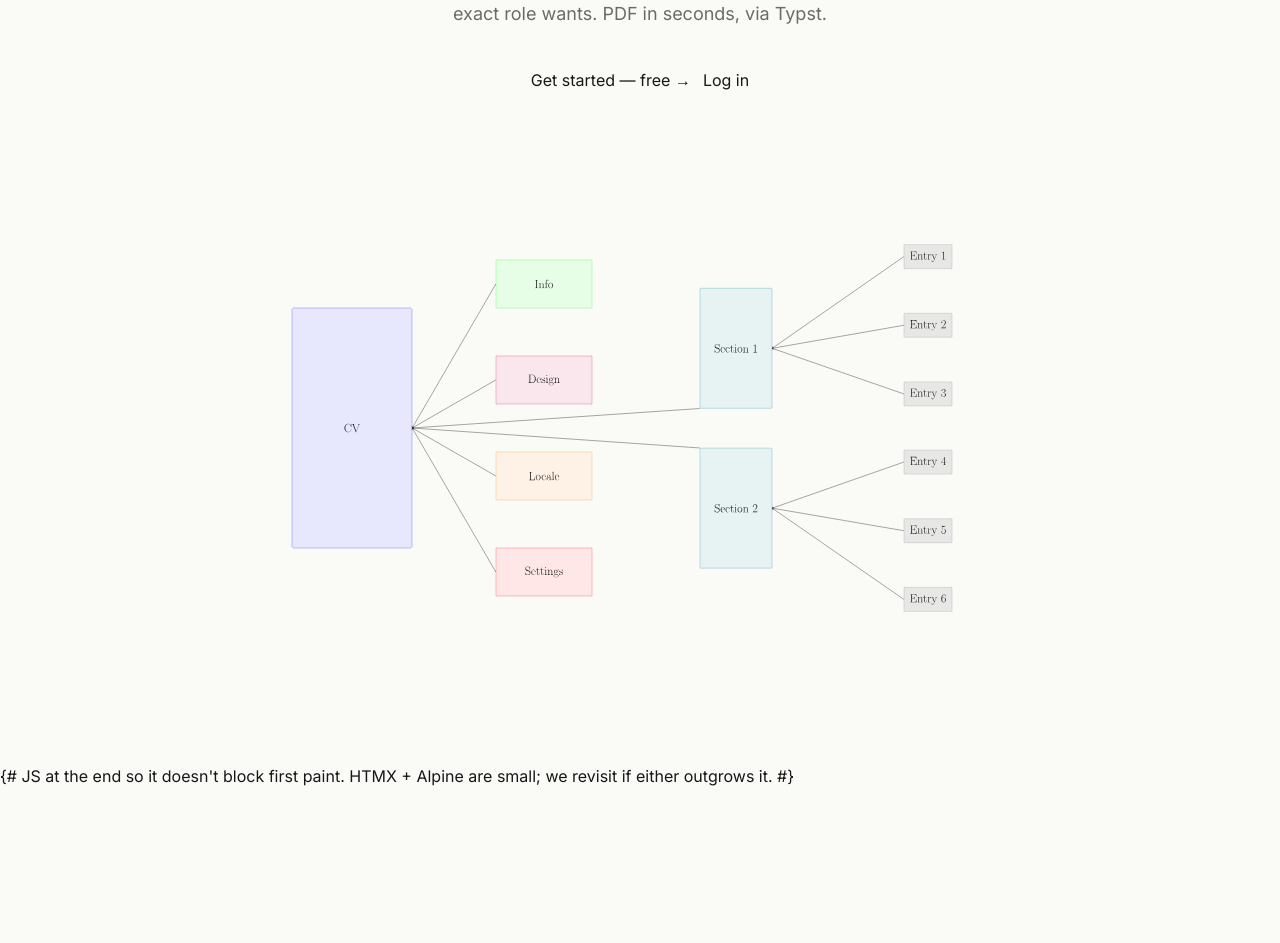
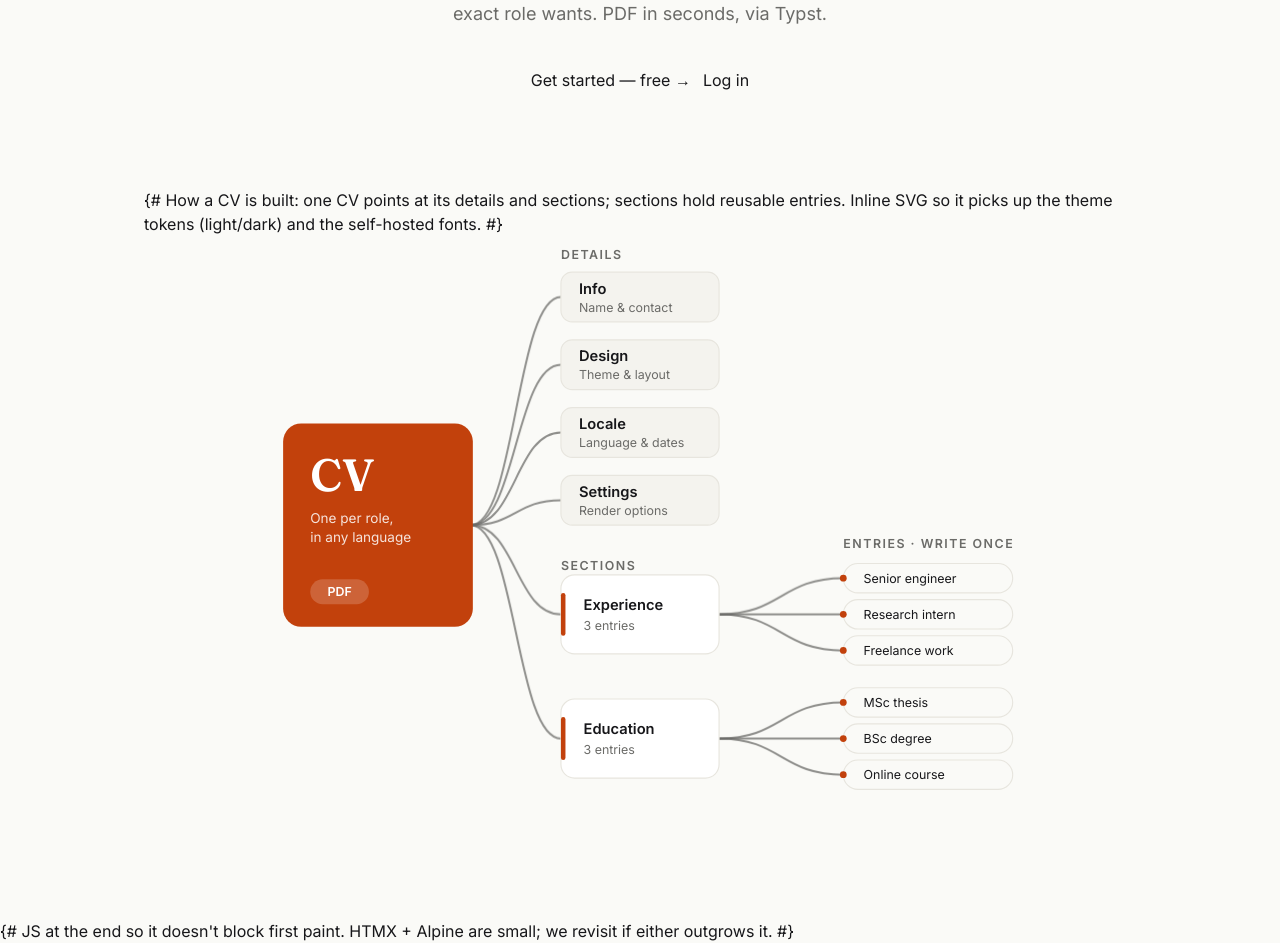
Before and after one commit to NatanSisoev/CVMaker, a Django app: template templates/homepage.html in a window 1280 px wide. Shown: the part 404-1347 px from the top of the page. Before the commit the page ends 1190 px from the top, so only its background shows below. Run offline with Django 5.2, Linux system fonts and the light colour scheme; the template is opened without the code that fills it, so the values that code supplies are empty; style sheets or scripts are compiled from the project's sources.

Commit message:
Modern homepage diagram: theme-aware inline SVG replaces the LaTeX image
Co-Authored-By: Claude Sonnet 5.5 <noreply@anthropic.com>

```diff
--- a/templates/homepage.html
+++ b/templates/homepage.html
@@ -34,8 +34,6 @@
     </div>
   </section>
   <section class="mx-auto max-w-5xl px-4 pb-24">
-    <img src="{% static 'img/explainer.svg' %}"
-         alt=""
-         class="mx-auto max-h-[60vh] w-full opacity-90">
+    {% include 'includes/explainer.html' %}
   </section>
 {% endblock %}
--- /dev/null
+++ b/templates/includes/explainer.html
@@ -0,0 +1,90 @@
+{# How a CV is built: one CV points at its details and sections; sections hold reusable entries.
+   Inline SVG so it picks up the theme tokens (light/dark) and the self-hosted fonts. #}
+<svg viewBox="0 0 680 520" role="img" aria-labelledby="explainer-title explainer-desc"
+     class="mx-auto h-auto w-full max-w-3xl" style="font-family: Inter, ui-sans-serif, system-ui, sans-serif">
+  <title id="explainer-title">How a CV is assembled</title>
+  <desc id="explainer-desc">
+    A CV combines personal details, a design, a locale and render settings with an ordered list of sections.
+    Each section holds entries that you write once and reuse across CVs.
+  </desc>
+  <style>
+    .ex-line { fill: none; stroke: var(--text-muted); stroke-opacity: .75; stroke-width: 1.75; stroke-linecap: round;
+               animation: ex-fade .9s ease-out .1s both; }
+    @keyframes ex-fade { from { opacity: 0; } to { opacity: 1; } }
+    @media (prefers-reduced-motion: reduce) { .ex-line { animation: none; } }
+    .ex-label { fill: var(--text-muted); font-size: 11px; font-weight: 600; letter-spacing: .12em; }
+    .ex-title { fill: var(--text); font-size: 13px; font-weight: 600; }
+    .ex-sub   { fill: var(--text-muted); font-size: 11px; }
+    .ex-card  { fill: var(--surface); stroke: var(--border); stroke-width: 1; }
+    .ex-pill  { fill: var(--surface-2); stroke: var(--border); stroke-width: 1; }
+    .ex-chip  { fill: none; stroke: var(--border); stroke-width: 1; }
+    .ex-dot   { fill: var(--accent); }
+  </style>
+
+  {# --- connectors (drawn first so boxes sit on top) --- #}
+  <g>
+    {# CV -> details #}
+    <path class="ex-line" d="M190 256 C230 256 230 54 270 54"/>
+    <path class="ex-line" d="M190 256 C230 256 230 114 270 114"/>
+    <path class="ex-line" d="M190 256 C230 256 230 174 270 174"/>
+    <path class="ex-line" d="M190 256 C230 256 230 234 270 234"/>
+    {# CV -> sections #}
+    <path class="ex-line" d="M190 256 C230 256 230 335 270 335"/>
+    <path class="ex-line" d="M190 256 C230 256 230 445 270 445"/>
+    {# Experience -> entries #}
+    <path class="ex-line" d="M410 335 C465 335 465 303 520 303"/>
+    <path class="ex-line" d="M410 335 C465 335 465 335 520 335"/>
+    <path class="ex-line" d="M410 335 C465 335 465 367 520 367"/>
+    {# Education -> entries #}
+    <path class="ex-line" d="M410 445 C465 445 465 413 520 413"/>
+    <path class="ex-line" d="M410 445 C465 445 465 445 520 445"/>
+    <path class="ex-line" d="M410 445 C465 445 465 477 520 477"/>
+  </g>
+
+  {# --- CV --- #}
+  <rect x="24" y="166" width="168" height="180" rx="16" style="fill: var(--accent)"/>
+  <text x="48" y="226" style="fill: var(--accent-ink); font-family: Fraunces, Georgia, serif; font-size: 40px; font-weight: 600">CV</text>
+  <text x="48" y="254" style="fill: var(--accent-ink); font-size: 12px; opacity: .85">One per role,</text>
+  <text x="48" y="271" style="fill: var(--accent-ink); font-size: 12px; opacity: .85">in any language</text>
+  <rect x="48" y="304" width="52" height="22" rx="11" style="fill: var(--accent-ink); opacity: .18"/>
+  <text x="74" y="319" text-anchor="middle" style="fill: var(--accent-ink); font-size: 11px; font-weight: 600">PDF</text>
+
+  {# --- details --- #}
+  <text class="ex-label" x="270" y="20">DETAILS</text>
+  <g>
+    <rect class="ex-pill" x="270" y="32" width="140" height="44" rx="10"/>
+    <text class="ex-title" x="286" y="51">Info</text><text class="ex-sub" x="286" y="67">Name &amp; contact</text>
+    <rect class="ex-pill" x="270" y="92" width="140" height="44" rx="10"/>
+    <text class="ex-title" x="286" y="111">Design</text><text class="ex-sub" x="286" y="127">Theme &amp; layout</text>
+    <rect class="ex-pill" x="270" y="152" width="140" height="44" rx="10"/>
+    <text class="ex-title" x="286" y="171">Locale</text><text class="ex-sub" x="286" y="187">Language &amp; dates</text>
+    <rect class="ex-pill" x="270" y="212" width="140" height="44" rx="10"/>
+    <text class="ex-title" x="286" y="231">Settings</text><text class="ex-sub" x="286" y="247">Render options</text>
+  </g>
+
+  {# --- sections --- #}
+  <text class="ex-label" x="270" y="296">SECTIONS</text>
+  <g>
+    <rect class="ex-card" x="270" y="300" width="140" height="70" rx="12"/>
+    <rect class="ex-dot" x="270" y="316" width="4" height="38" rx="2"/>
+    <text class="ex-title" x="290" y="331">Experience</text><text class="ex-sub" x="290" y="349">3 entries</text>
+    <rect class="ex-card" x="270" y="410" width="140" height="70" rx="12"/>
+    <rect class="ex-dot" x="270" y="426" width="4" height="38" rx="2"/>
+    <text class="ex-title" x="290" y="441">Education</text><text class="ex-sub" x="290" y="459">3 entries</text>
+  </g>
+
+  {# --- entries --- #}
+  <text class="ex-label" x="520" y="276">ENTRIES · WRITE ONCE</text>
+  <g>
+    <rect class="ex-chip" x="520" y="290" width="150" height="26" rx="13"/><text class="ex-sub" x="538" y="307" style="fill: var(--text)">Senior engineer</text>
+    <rect class="ex-chip" x="520" y="322" width="150" height="26" rx="13"/><text class="ex-sub" x="538" y="339" style="fill: var(--text)">Research intern</text>
+    <rect class="ex-chip" x="520" y="354" width="150" height="26" rx="13"/><text class="ex-sub" x="538" y="371" style="fill: var(--text)">Freelance work</text>
+    <rect class="ex-chip" x="520" y="400" width="150" height="26" rx="13"/><text class="ex-sub" x="538" y="417" style="fill: var(--text)">MSc thesis</text>
+    <rect class="ex-chip" x="520" y="432" width="150" height="26" rx="13"/><text class="ex-sub" x="538" y="449" style="fill: var(--text)">BSc degree</text>
+    <rect class="ex-chip" x="520" y="464" width="150" height="26" rx="13"/><text class="ex-sub" x="538" y="481" style="fill: var(--text)">Online course</text>
+  </g>
+  <g>
+    <circle class="ex-dot" cx="520" cy="303" r="3"/><circle class="ex-dot" cx="520" cy="335" r="3"/><circle class="ex-dot" cx="520" cy="367" r="3"/>
+    <circle class="ex-dot" cx="520" cy="413" r="3"/><circle class="ex-dot" cx="520" cy="445" r="3"/><circle class="ex-dot" cx="520" cy="477" r="3"/>
+  </g>
+</svg>
```
Also changed, not shown: tests/integration/test_ui_wiring.py (+5 -0 lines), static/img/explainer.svg (deleted), 1 other file.
